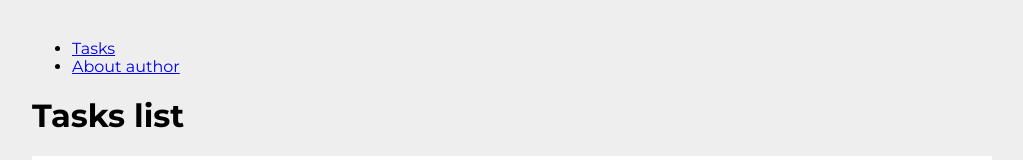
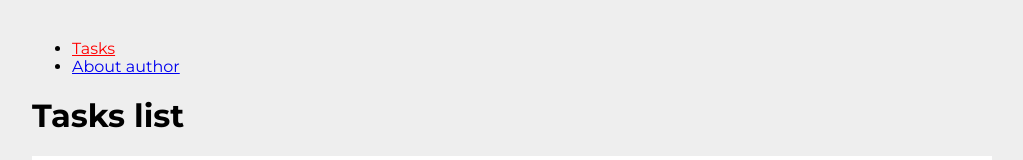
Before and after one commit to Adrode/todos-list-react-ts, a React (Create React App) app: page /#/tasks in a window 1280 px wide. Shown: the top 160 px of the page, without its empty margins (128-1151 px from the left). Built offline with nearby package versions, Linux system fonts and the light colour scheme.

Commit message:
active NavLink styled

```diff
--- a/src/App.js
+++ b/src/App.js
@@ -1,21 +1,22 @@
-import { NavLink, Switch, Route, HashRouter, Redirect } from "react-router-dom/cjs/react-router-dom.min";
+import { Switch, Route, HashRouter, Redirect } from "react-router-dom/cjs/react-router-dom.min";
 import TasksPage from "./features/tasks/TasksPage";
 import TaskPage from "./features/tasks/TaskPage";
 import AuthorPage from "./features/AuthorPage";
+import { StyledNavLink } from "./styled";
 
 const App = () => (
     <HashRouter>
         <nav>
             <ul>
                 <li>
-                    <NavLink activeClassName="active" to="/tasks">
+                    <StyledNavLink to="/tasks">
                         Tasks
-                    </NavLink>
+                    </StyledNavLink>
                 </li>
                 <li>
-                    <NavLink activeClassName="active" to="/author">
+                    <StyledNavLink to="/author">
                         About author
-                    </NavLink>
+                    </StyledNavLink>
                 </li>
             </ul>
             <Switch>
--- /dev/null
+++ b/src/styled.js
@@ -0,0 +1,8 @@
+import { NavLink } from "react-router-dom/cjs/react-router-dom.min";
+import styled from "styled-components";
+
+export const StyledNavLink = styled(NavLink)`
+    &.active {
+        color: ${({ theme }) => theme.color.red};
+    }
+`;
```
